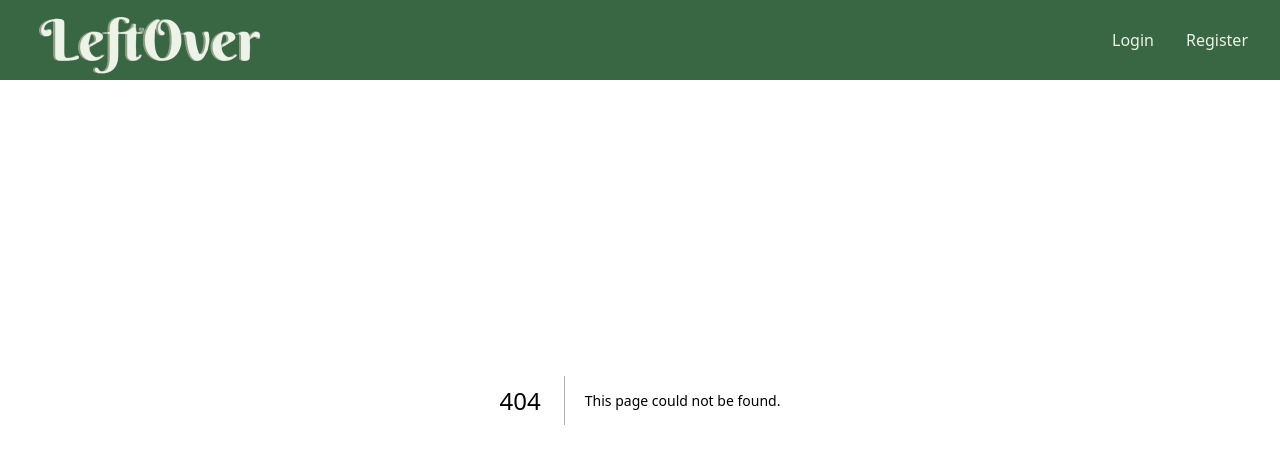
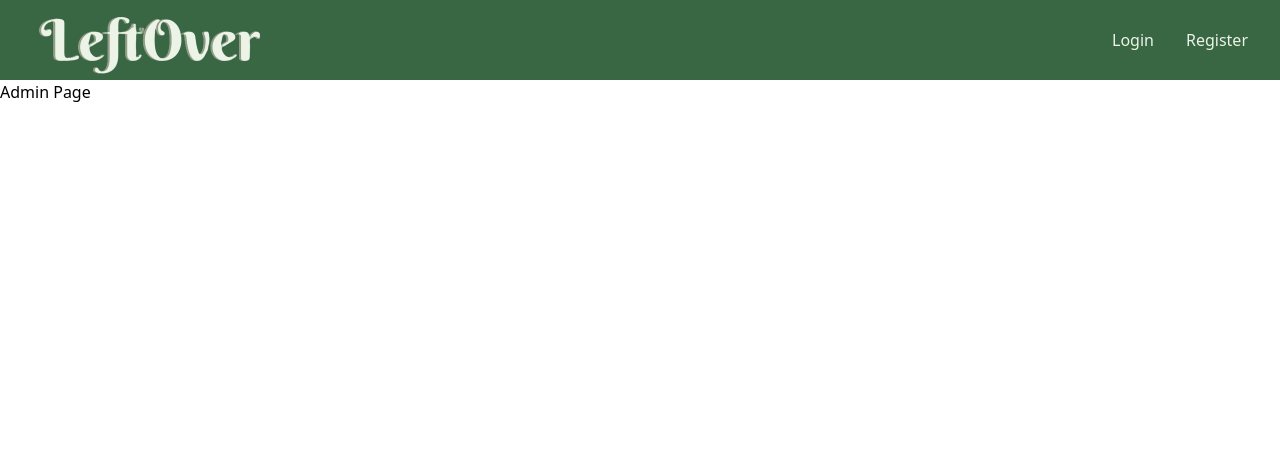
Before and after one commit to mastergoureau/EPantry, a Next.js app in the folder COP4521/leftover/: page /adminpage in a window 1280 px wide. Before the commit this address had no page. Shown: the top 464 px of the page. Built offline with nearby package versions, Linux system fonts and the light colour scheme.

Commit message:
Changes the name of the admin and chef pages

```diff
--- a/COP4521/leftover/src/app/admin/adminpage.js
+++ /dev/null
@@ -1,8 +0,0 @@
-git // pages/welcome.js
-'use client';
-import React, { useEffect, useState, useCallback } from 'react';
-
-return
-{
-
-}
--- /dev/null
+++ b/COP4521/leftover/src/app/adminpage/page.js
@@ -0,0 +1,11 @@
+import React from 'react'
+
+const AdminPage = () => {
+  return (
+    <div>
+      <h1 className='mt-20'>Admin Page</h1>
+    </div>
+  )
+}
+
+export default AdminPage
```
Also changed, not shown: COP4521/leftover/src/app/chef/chefpage.js (deleted), COP4521/leftover/src/app/chef/page.js (added).
